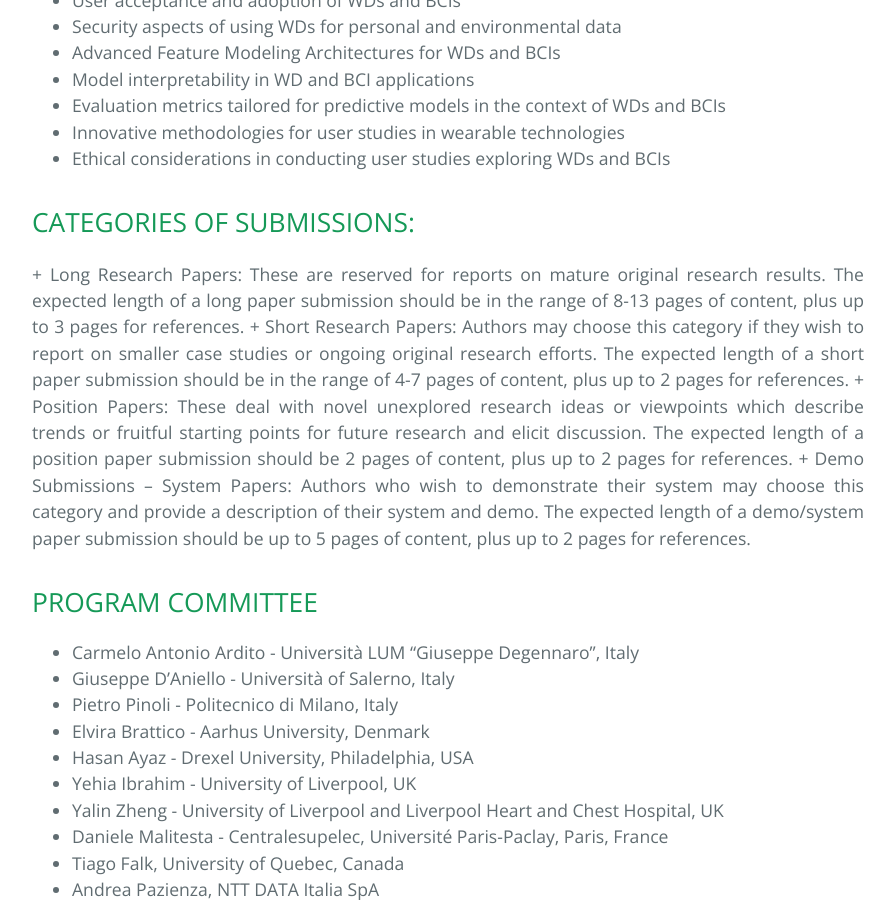
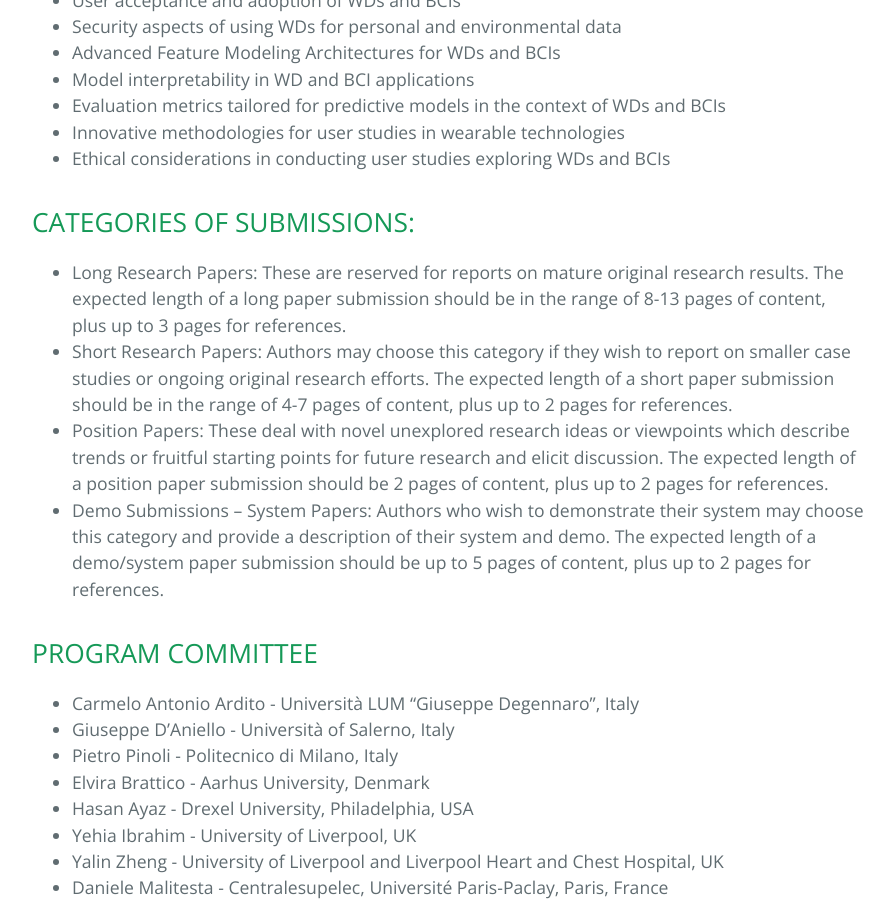
Before and after one commit to sisinflab/webium24, a Jekyll site: the page built from index.md, in a window 1280 px wide and 900 px high, scrolled down 2760 px. Shown: the whole window, without its empty margins (192-1087 px from the left). Built offline with Jekyll 4.4.1, drawn with Linux system fonts in a browser that asks for light colours.

Commit message:
Update index.md

```diff
--- a/index.md
+++ b/index.md
@@ -54,11 +54,11 @@ Topics of interest include, but are not limited to:
 
 ## CATEGORIES OF SUBMISSIONS: <a name="CAT"></a>
 
-<p align="justify">
+
 + Long Research Papers: These are reserved for reports on mature original research results. The expected length of a long paper submission should be in the range of 8-13 pages of content, plus up to 3 pages for references.
 + Short Research Papers: Authors may choose this category if they wish to report on smaller case studies or ongoing original research efforts. The expected length of a short paper submission should be in the range of 4-7 pages of content, plus up to 2 pages for references.
 + Position Papers: These deal with novel unexplored research ideas or viewpoints which describe trends or fruitful starting points for future research and elicit discussion. The expected length of a position paper submission should be 2 pages of content, plus up to 2 pages for references.
-+ Demo Submissions – System Papers: Authors who wish to demonstrate their system may choose this category and provide a description of their system and demo. The expected length of a demo/system paper submission should be up to 5 pages of content, plus up to 2 pages for references.</p>
++ Demo Submissions – System Papers: Authors who wish to demonstrate their system may choose this category and provide a description of their system and demo. The expected length of a demo/system paper submission should be up to 5 pages of content, plus up to 2 pages for references.
 
 ## PROGRAM COMMITTEE <a name="PC"></a>
 
```
